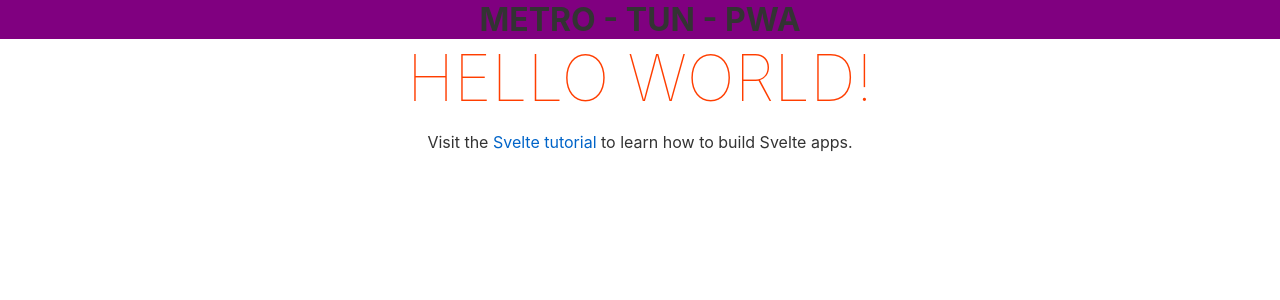
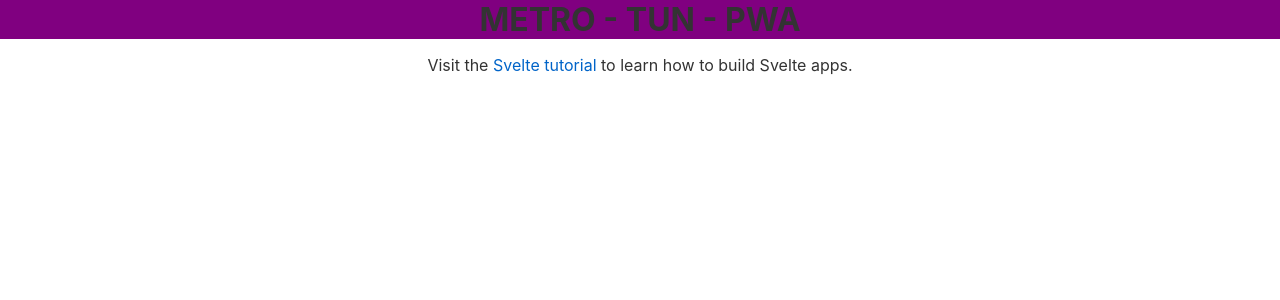
Before and after one commit to Raffaele/metronome-tuner-pwa, a Svelte app: page / in a window 1280 px wide. Shown: the top 300 px of the page. Built offline with nearby package versions, Linux system fonts and the light colour scheme.

Commit message:
Code cleaned

```diff
--- a/src/App.svelte
+++ b/src/App.svelte
@@ -1,11 +1,9 @@
 <script lang="ts">
-	export let name: string;
 	import Header from './components/Header.svelte';
 </script>
 
 <main>
 	<Header />
-	<h1>Hello {name}!</h1>
 	<p>Visit the <a href="https://svelte.dev/tutorial">Svelte tutorial</a> to learn how to build Svelte apps.</p>
 </main>
 
@@ -15,16 +13,7 @@
 	}
 	main {
 		text-align: center;
-		/* padding: 1em; */
-		/* max-width: 240px; */
 		margin: 0 auto;
-	}
-
-	h1 {
-		color: #ff3e00;
-		text-transform: uppercase;
-		font-size: 4em;
-		font-weight: 100;
 	}
 
 	@media (min-width: 640px) {
--- a/src/main.ts
+++ b/src/main.ts
@@ -1,10 +1,5 @@
 import App from './App.svelte';
 
-const app = new App({
-	target: document.body,
-	props: {
-		name: 'world'
-	}
-});
+const app = new App({target: document.body});
 
 export default app;
```
